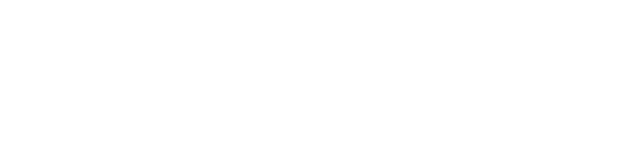
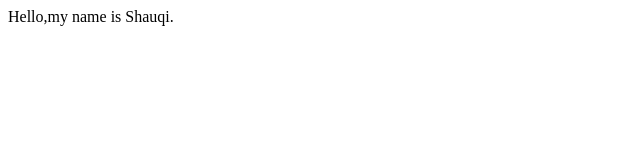
Before and after one commit to AhmadShauqi/portfolio-project-v3, a website: page index.html in a window 1280 px wide. Shown: the whole page, without its empty margins (0-640 px from the left). Drawn offline with Linux system fonts and the light colour scheme.

Commit message:
Add intro text

```diff
--- a/index.html
+++ b/index.html
@@ -9,7 +9,7 @@
 </head>
 
 <body>
-
+  Hello,my name is Shauqi.
   <script src="script.js"></script>
 </body>
 
```
